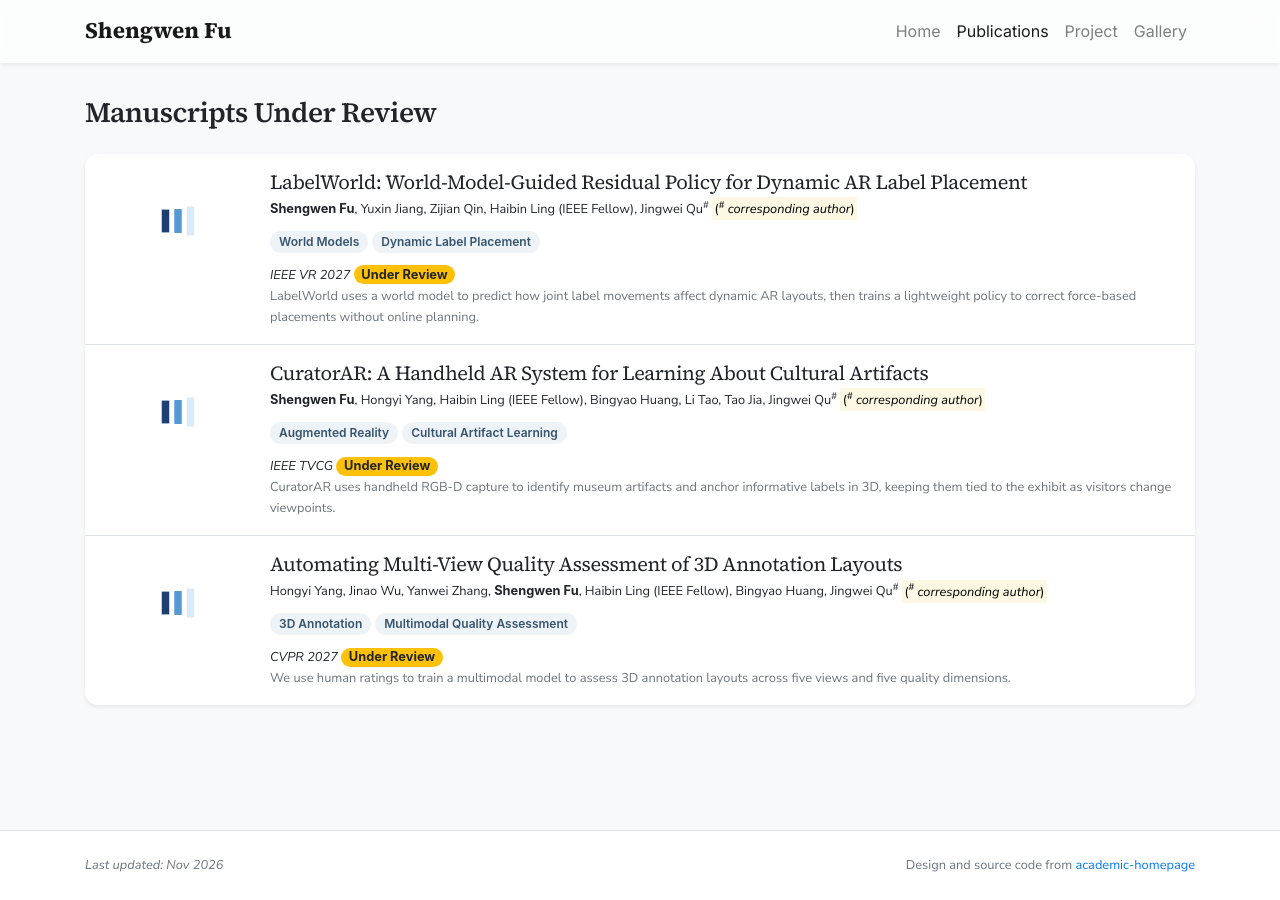
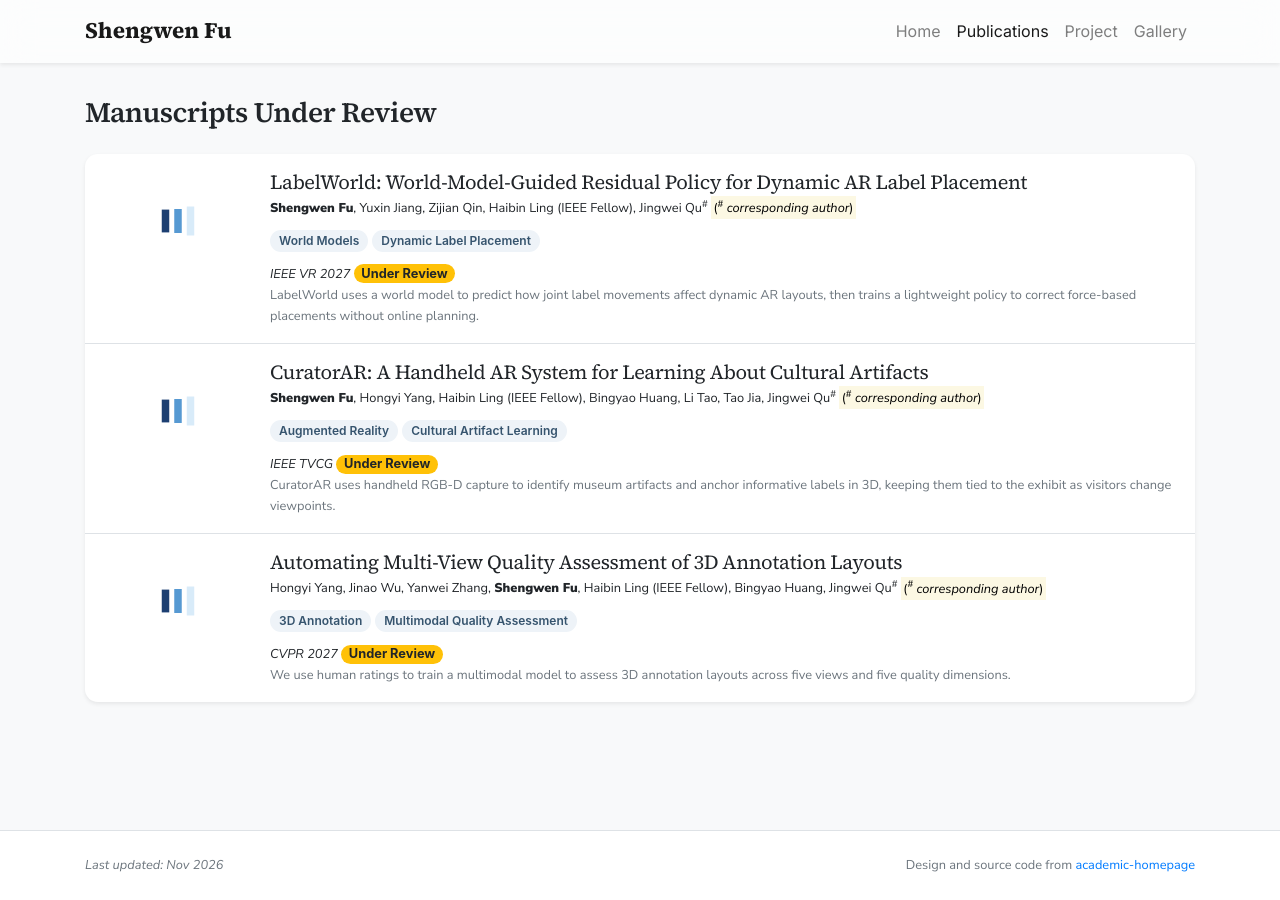
Before and after one commit to Anarkenker/Anarkenker.github.io, a Jekyll site: the page built from publications.html, in a window 1280 px wide. Built offline with Jekyll 4.4.1, drawn with Linux system fonts in a browser that asks for light colours; nearby versions of some CDN libraries; some web fonts are replaced; a style sheet for code colours, icons or effects is not loaded.

Commit message:
Increase publication author name weight

```diff
--- a/_includes/widgets/author_list.html
+++ b/_includes/widgets/author_list.html
@@ -32,7 +32,7 @@
     {%- endif -%}
 
     {%- if info['bold'] == true -%}
-        {%- assign display_name = name | append: mark | prepend: "<strong>" | append: "</strong>" -%}
+        {%- assign display_name = name | append: mark | prepend: '<strong class="publication-author-bold">' | append: "</strong>" -%}
     {%- else -%}
         {%- assign display_name = name | append: mark -%}
     {%- endif -%}
--- a/assets/css/fonts.css
+++ b/assets/css/fonts.css
@@ -113,3 +113,11 @@
   font-display: swap;
   src: url(../fonts/source-serif-4-normal-700.ttf) format('truetype');
 }
+
+@font-face {
+  font-family: 'Nunito Sans';
+  font-style: normal;
+  font-weight: 900;
+  font-display: swap;
+  src: url(../fonts/nunito-sans-normal-900.woff2) format('woff2');
+}
--- a/assets/css/global.css
+++ b/assets/css/global.css
@@ -352,3 +352,7 @@
     border-radius: 50%;
     box-shadow: 0 0 0 1px #fff;
 }
+
+.publication-author-bold {
+    font-weight: 900;
+}
```
Also changed, not shown: assets/fonts/nunito-sans-normal-900.woff2 (added).
